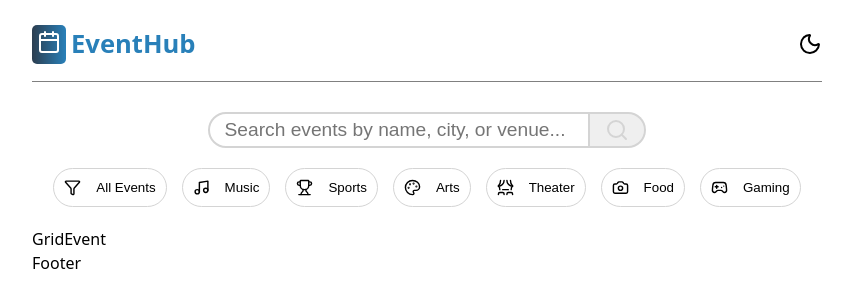
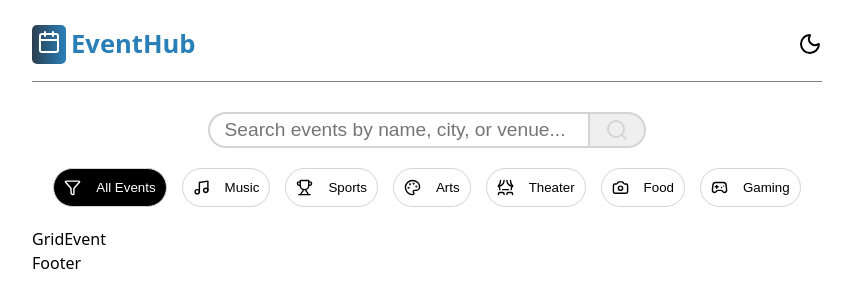
Before and after one commit to Eze-Medina/event-finder, a React (Vite) app: page / in a window 1280 px wide. Shown: the top 308 px of the page, without its empty margins (213-1066 px from the left). Built offline with nearby package versions, Linux system fonts and the light colour scheme.

Commit message:
filter button updated

```diff
--- a/src/modules/events/components/filter/Filter.jsx
+++ b/src/modules/events/components/filter/Filter.jsx
@@ -1,5 +1,16 @@
+import { useState } from 'react';
 import style from './filter.module.css'
-import { Search, Filter as Filter2, Music, Trophy, Palette, Theater, Camera, Gamepad2} from "lucide-react"
+import { FilterButton } from '../filterButton/FilterButton';
+import {
+  Search,
+  Filter as Filter2,
+  Music,
+  Trophy,
+  Palette,
+  Theater,
+  Camera,
+  Gamepad2}
+from "lucide-react"
 
 const categorias = [
   { icono: <Filter2 size={17} />, texto: 'All Events' },
@@ -12,6 +23,8 @@ const categorias = [
 ];
 
 export const Filter = () => {
+
+  const [activoIndex, setActivoIndex] = useState(0);
 
   const manejarClick = () => {
     console.log("¡Hiciste clic!");
@@ -28,11 +41,13 @@ export const Filter = () => {
         </div>
       </div>
       <div className={style.container2}>
-        {categorias.map((categoria, idx) => (
-          <button key={idx}>
-            {categoria.icono}
-            {categoria.texto}
-          </button>
+        {categorias.map((categoria, index) => (
+          <FilterButton
+            key={index}
+            cat={categoria}
+            activo={activoIndex === index}
+            onClick={() => setActivoIndex(index)}
+          />
         ))}
       </div>
     </div>
--- a/src/modules/events/components/filter/filter.module.css
+++ b/src/modules/events/components/filter/filter.module.css
@@ -41,19 +41,3 @@ input:focus {
   gap: 15px;
   margin: 20px;
 }
-
-.container2 button {
-  display: flex;
-  gap: 15px;
-  align-items: center;
-  background-color: white;
-  border-radius: 50px;
-  padding: 10px;
-  border: solid 1px rgb(212, 212, 212);
-  cursor: pointer;
-  transition: 0.1s linear;
-}
-
-.container2 button:hover {
-  transform: scale(1.1);
-}
--- /dev/null
+++ b/src/modules/events/components/filterButton/FilterButton.jsx
@@ -0,0 +1,13 @@
+import style from './filterButton.module.css'
+
+export const FilterButton = ({ cat, activo, onClick }) => {
+  return (
+    <button
+      className={activo ? style['btn-activo'] : style['btn-inactivo']}
+      onClick={onClick}
+    >
+      {cat.icono}
+      {cat.texto}
+    </button>
+  )
+}
--- /dev/null
+++ b/src/modules/events/components/filterButton/filterButton.module.css
@@ -0,0 +1,32 @@
+.btn-inactivo {
+  display: flex;
+  gap: 15px;
+  align-items: center;
+  background-color: white;
+  border-radius: 50px;
+  padding: 10px;
+  border: solid 1px rgb(212, 212, 212);
+  cursor: pointer;
+  transition: 0.1s linear;
+}
+
+.btn-activo {
+  display: flex;
+  gap: 15px;
+  align-items: center;
+  background-color: black;
+  color: white;
+  border-radius: 50px;
+  padding: 10px;
+  border: solid 1px rgb(212, 212, 212);
+  cursor: pointer;
+  transition: 0.1s linear;
+}
+
+.btn-inactivo:hover{
+  transform: scale(1.1);
+}
+
+.btn-activo:hover{
+  transform: scale(1.1);
+}
```
